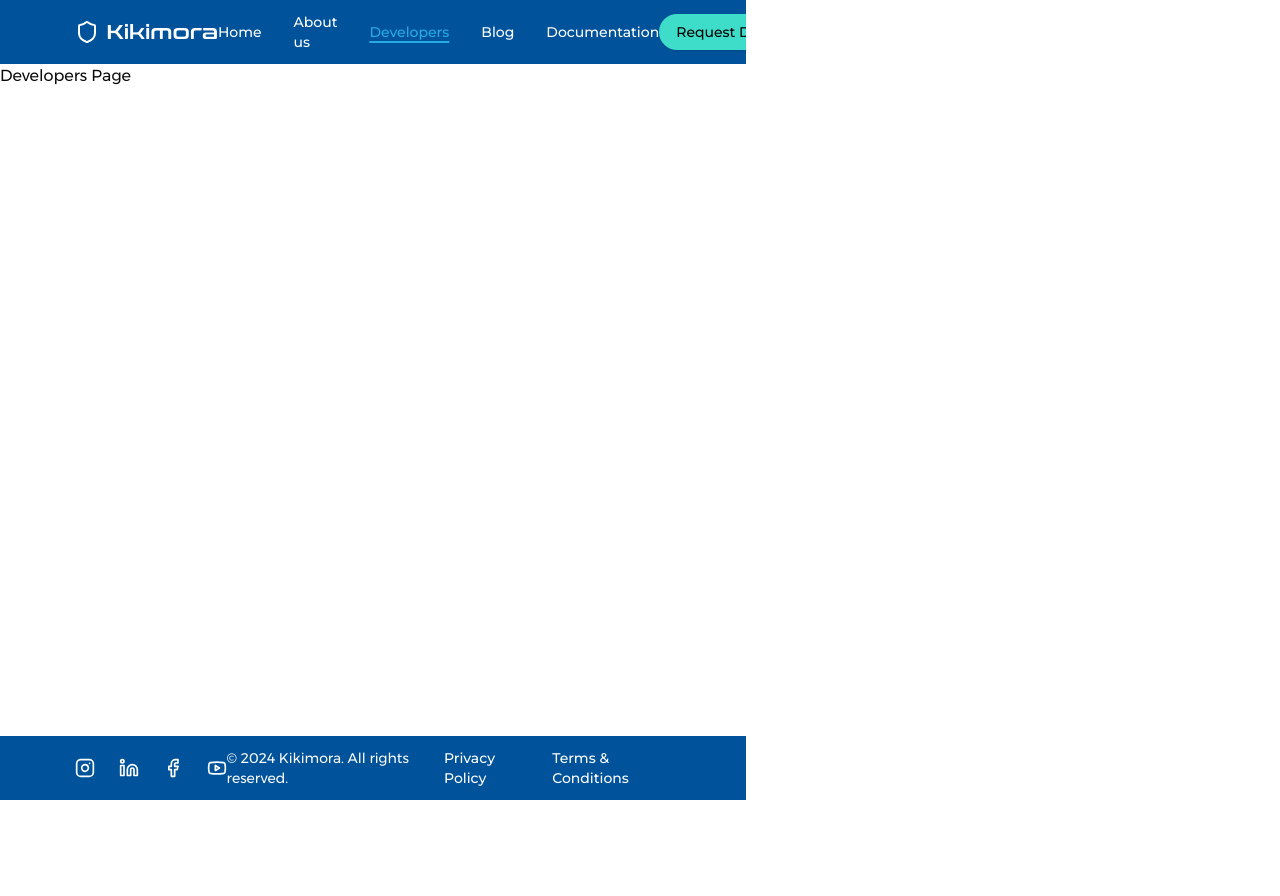
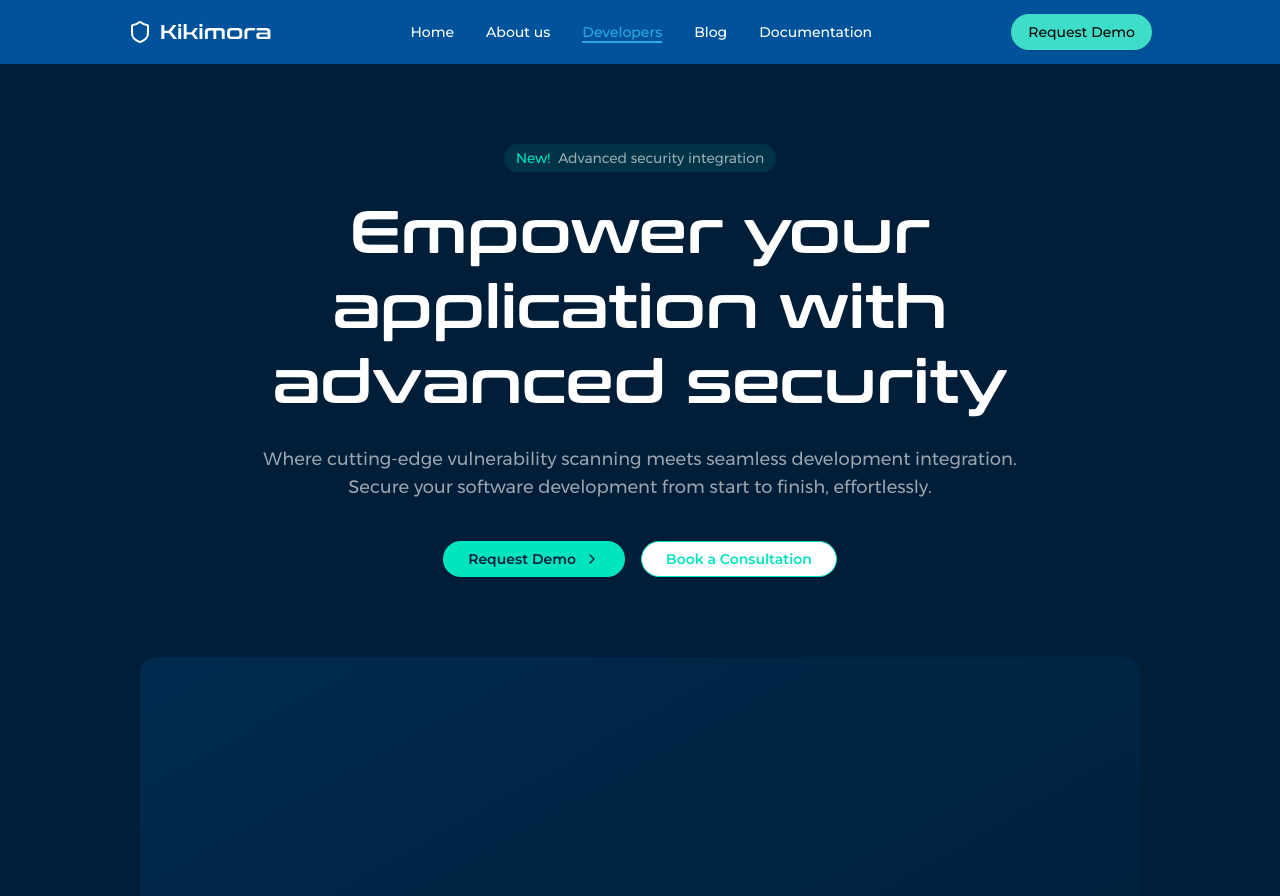
Before and after one commit to NikolaSirakov3/Kikimora-website, a React (Vite) app: page /developers in a window 1280 px wide. Shown: the top 896 px of the page. Before the commit the page ends 800 px from the top, so only its background shows below. Built offline with nearby package versions, Linux system fonts and the light colour scheme.

Commit message:
Refactor Developers page structure; move Developers component to pages directory and create DevelopersHero component for enhanced layout and user experience.

```diff
--- a/src/App.tsx
+++ b/src/App.tsx
@@ -4,7 +4,7 @@ import { Navbar } from "@/components/Navbar";
 import { Footer } from "@/components/Footer";
 import { Hero } from "@/components/home/Hero";
 import { Benefits } from "@/components/home/Benefits";
-import { Developers } from "@/components/home/Developers";
+import { Developers } from "@/pages/Developers";
 import { Clients } from "@/components/home/Clients";
 import { SecurityEfficiency } from "@/components/home/SecurityEfficiency";
 import { Pricing } from "@/components/home/Pricing";
@@ -41,7 +41,7 @@ function App() {
               }
             />
             <Route path="/about" element={<About />} />
-            <Route path="/developers" element={<div>Developers Page</div>} />
+            <Route path="/developers" element={<Developers />} />
             <Route path="/blog" element={<div>Blog Page</div>} />
             <Route path="/docs" element={<div>Documentation Page</div>} />
             <Route path="/privacy" element={<div>Privacy Policy Page</div>} />
--- /dev/null
+++ b/src/components/developers/DevelopersHero.tsx
@@ -0,0 +1,66 @@
+import React from "react";
+import { Button } from "@/components/ui/button";
+import { ChevronRight } from "lucide-react";
+
+export function DevelopersHero() {
+  return (
+    <section className="relative bg-[#001E38]">
+      <div className="px-4 sm:px-6 lg:px-8 pt-20 pb-32 relative z-10">
+        {/* New badge */}
+        <div className="flex justify-center mb-6">
+          <div className="flex items-center gap-2 bg-[#00E5BE]/10 px-3 py-1 rounded-full">
+            <span className="text-[#00E5BE] text-sm font-montserrat">New!</span>
+            <span className="text-white/60 text-sm font-montserrat">
+              Advanced security integration
+            </span>
+          </div>
+        </div>
+
+        {/* Main heading */}
+        <h1 className="text-6xl text-white font-conthrax text-center max-w-5xl mx-auto leading-tight mb-6">
+          Empower your application with advanced security
+        </h1>
+
+        {/* Subtitle */}
+        <p className="text-white/60 text-lg font-montserrat text-center max-w-3xl mx-auto mb-10">
+          Where cutting-edge vulnerability scanning meets seamless development
+          integration. Secure your software development from start to finish,
+          effortlessly.
+        </p>
+
+        {/* CTA Buttons */}
+        <div className="flex justify-center gap-4 mb-20">
+          <Button className="bg-[#00E5BE] text-[#001E38] hover:bg-[#00E5BE]/90 rounded-full px-6 py-3 font-montserrat font-semibold flex items-center gap-2">
+            Request Demo
+            <ChevronRight className="h-4 w-4" />
+          </Button>
+          <Button
+            variant="outline"
+            className="border-[#00E5BE] text-[#00E5BE] hover:bg-[#00E5BE]/10 rounded-full px-6 py-3 font-montserrat font-semibold"
+          >
+            Book a Consultation
+          </Button>
+        </div>
+
+        {/* Video/Dashboard Preview */}
+        <div className="relative max-w-[1000px] mx-auto">
+          {/* Play button overlay */}
+          <div className="absolute inset-0 flex items-center justify-center">
+            <div className="w-20 h-20 bg-white rounded-full flex items-center justify-center cursor-pointer hover:bg-white/90 transition-colors">
+              <div className="w-0 h-0 border-t-[12px] border-t-transparent border-l-[20px] border-l-[#001E38] border-b-[12px] border-b-transparent ml-1" />
+            </div>
+          </div>
+
+          {/* Dashboard preview placeholder */}
+          <div className="w-full aspect-[16/9] bg-[#002A4E] rounded-2xl overflow-hidden">
+            <div className="w-full h-full bg-gradient-to-br from-[#002A4E] to-[#001E38] flex items-center justify-center">
+              <span className="text-white/20 font-montserrat">
+                Dashboard Preview
+              </span>
+            </div>
+          </div>
+        </div>
+      </div>
+    </section>
+  );
+}
--- /dev/null
+++ b/src/pages/Developers.tsx
@@ -0,0 +1,10 @@
+import React from "react";
+import { DevelopersHero } from "@/components/developers/DevelopersHero";
+
+export function Developers() {
+  return (
+    <div className="w-screen">
+      <DevelopersHero />
+    </div>
+  );
+}
```
